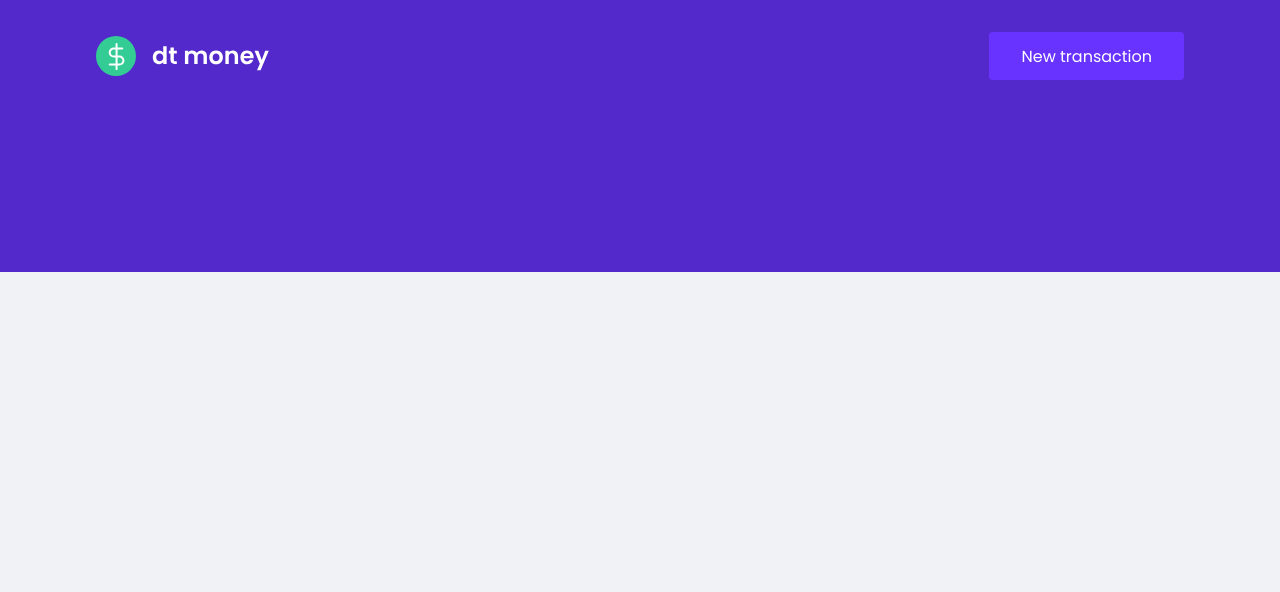
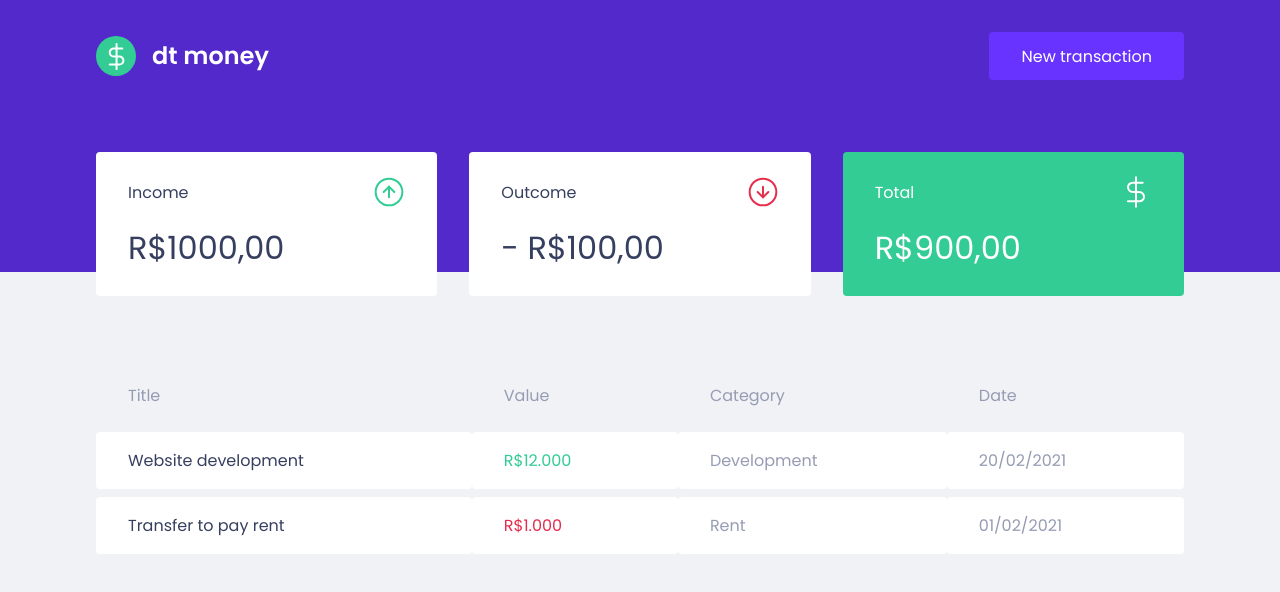
Before and after one commit to Kalmovic/dtmoney, a React (Create React App) app: page / in a window 1280 px wide. Shown: the top 592 px of the page. Built offline with nearby package versions, Linux system fonts and the light colour scheme.

Commit message:
import dashboard to app.tsx

```diff
--- a/src/App.tsx
+++ b/src/App.tsx
@@ -1,3 +1,4 @@
+import Dashboard from "./components/Dashboard";
 import Header from "./components/Header";
 import { GlobalStyle } from "./styles/global";
 
@@ -5,6 +6,7 @@ export function App() {
   return (
     <>
       <Header />
+      <Dashboard />
       <GlobalStyle />
     </>
   );
```
